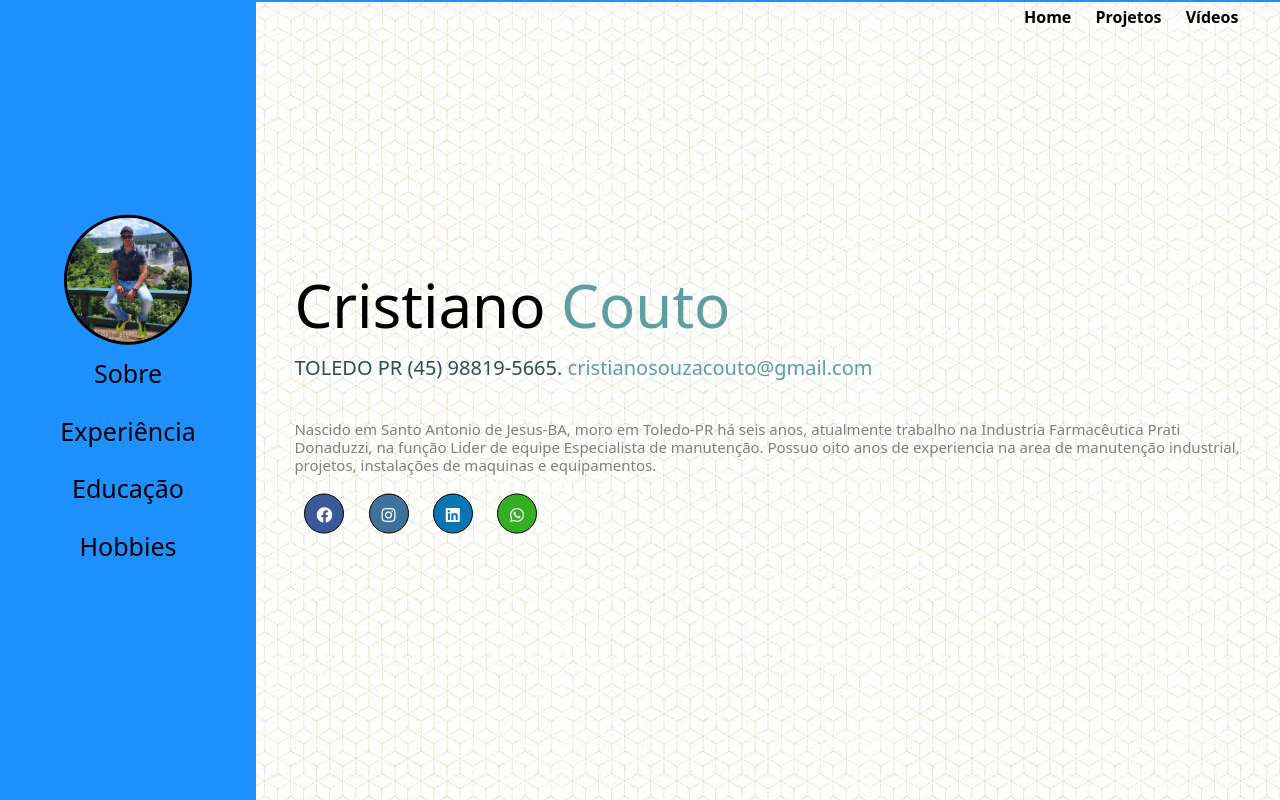
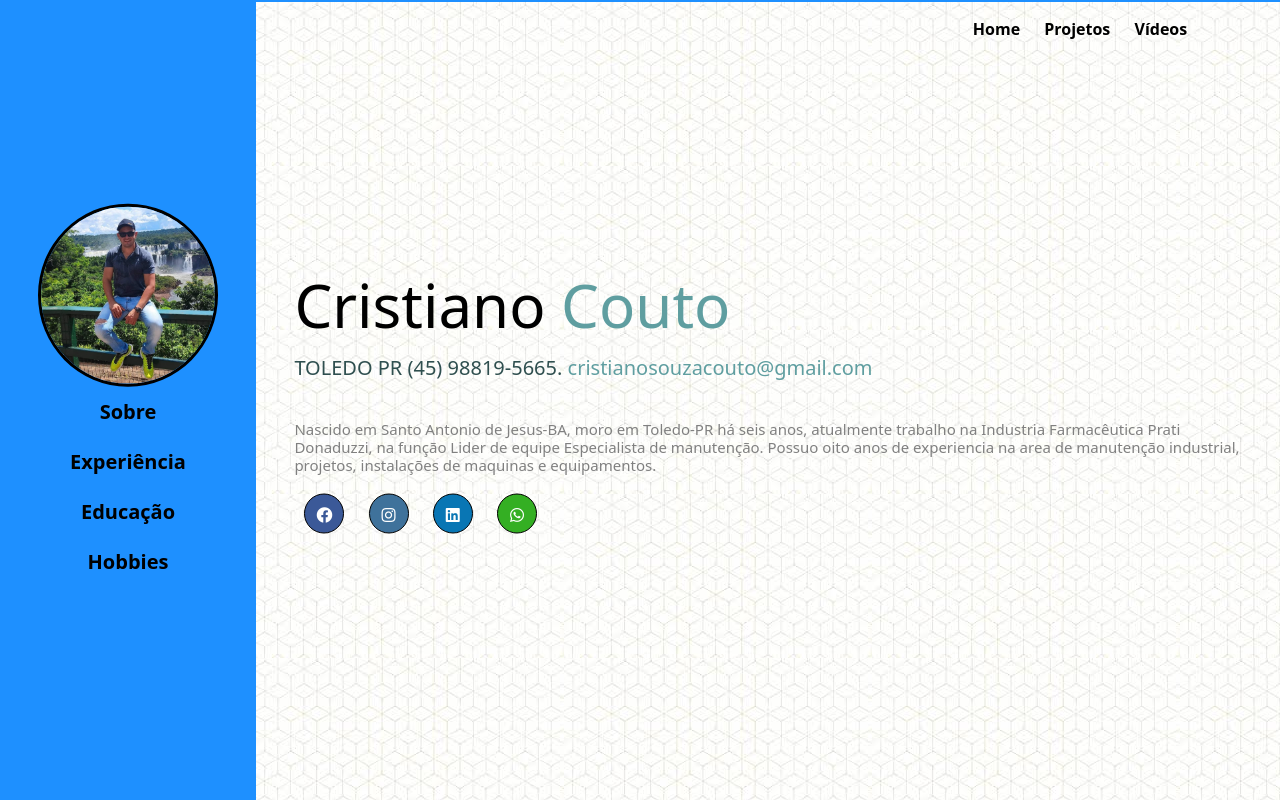
Before and after one commit to cristiano-couto/site, a plain HTML site: page index.html in a window 1280 px wide. Drawn offline with nearby package versions, Linux system fonts and the light colour scheme.

Commit message:
Add files via upload

```diff
--- a/style.css
+++ b/style.css
@@ -3,7 +3,6 @@
     padding: 0;
     box-sizing: border-box;
 }
-
     html,body{
         height: 100%;
     }
@@ -30,7 +29,7 @@ html,body{
     }
 
     .img-barra img{
-    width: 50%;
+        width: 70%;
         border: 3px solid black;
         border-radius: 50%;
     }
@@ -41,16 +40,17 @@ html,body{
     }
     .menu a{
         color: black;
-    font-size: 25px;
+        font-size: 20px;
         display: block;
         margin-bottom: 20px;
         text-decoration: none;
+        font-weight: bold;
     }
 
     .menu-top{
-    margin-top: 3px;
+        margin-top: 15px;
         position: absolute;
-    left: 75%;
+        left: 70%;
         word-spacing: 5px;
     }
 
```
Lines whose indentation alone changed are shown as unchanged.
